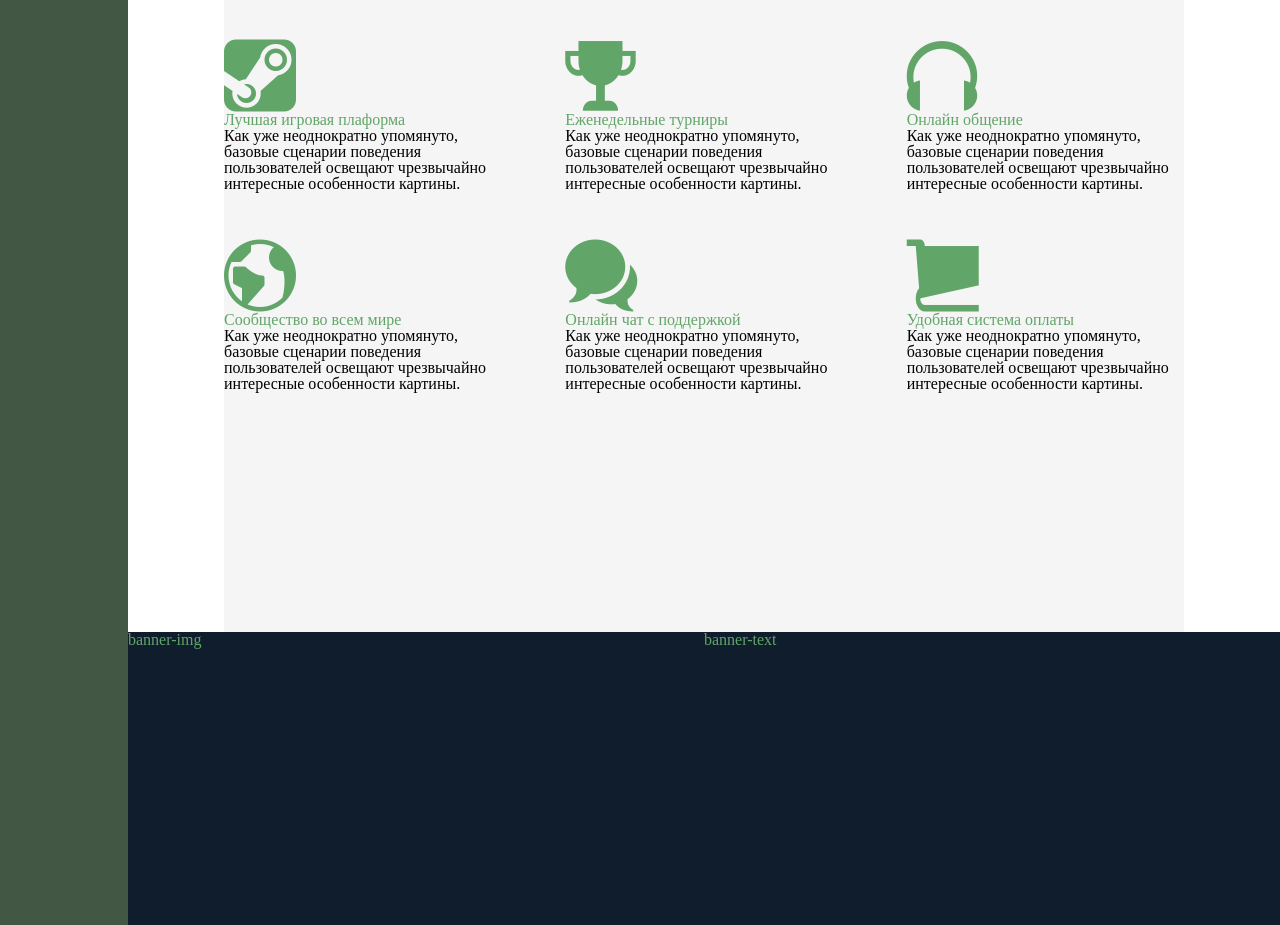
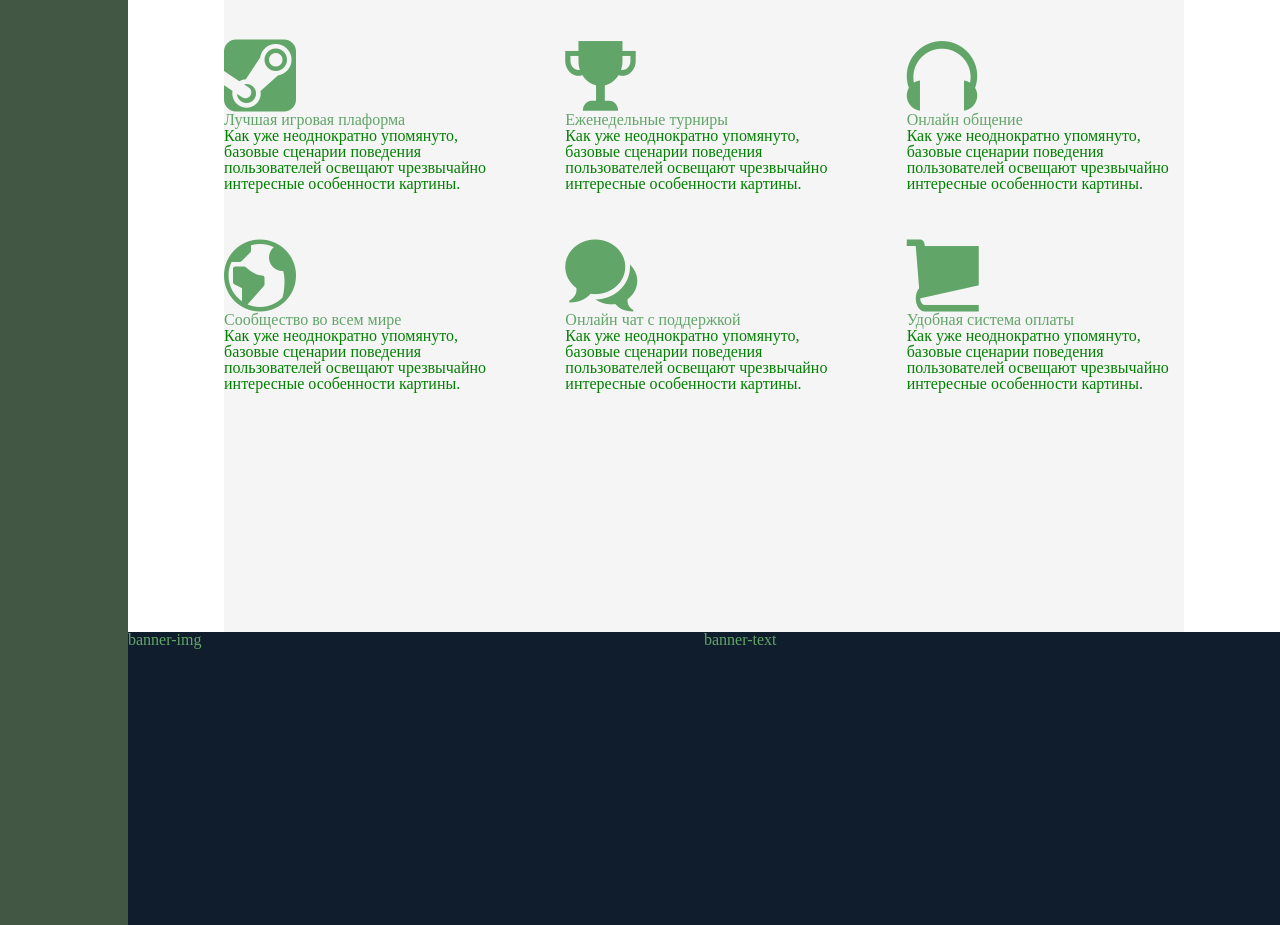
Before and after one commit to YaroslavaSabitova/Game-store, a plain HTML site: page index.html in a window 1280 px wide. Shown: the part 840-1765 px from the top of the page. Drawn offline with Linux system fonts and the light colour scheme; files whose address does not match are found by name.

Commit message:
color checkups

```diff
--- a/sass/style.sass
+++ b/sass/style.sass
@@ -49,7 +49,7 @@ body
     grid-template-columns: repeat(3, 1fr)
     grid-gap: 3rem 4rem
     &__text
-        color: black
+        color: green
 
 .feature
     &__icon
```
Also changed, not shown: css/style.css.
